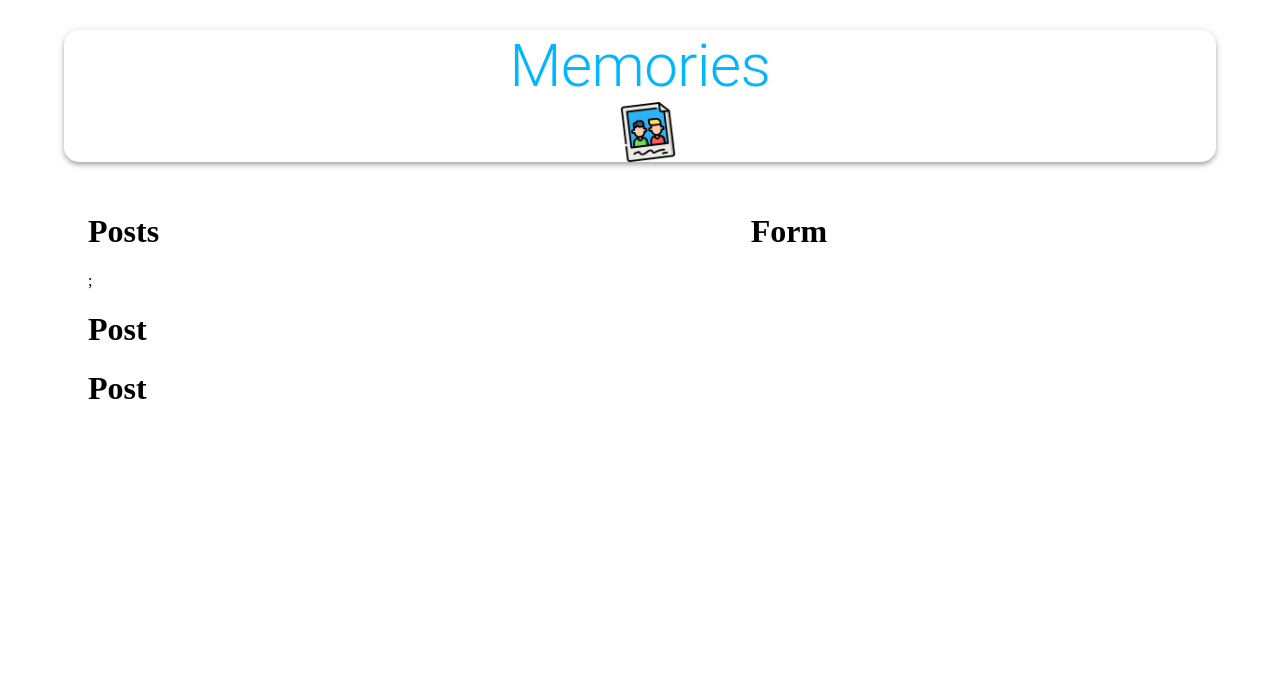
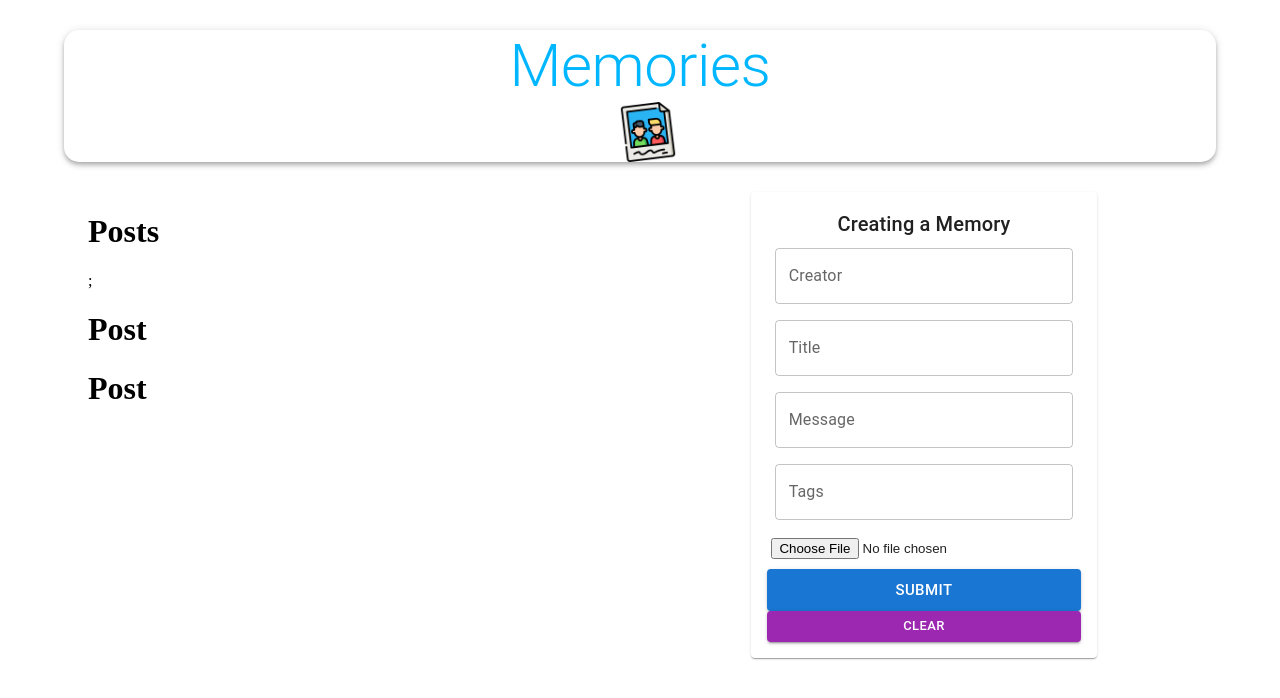
Before and after one commit to DVFon14/Memories_Project, a React (Create React App) app in the folder client/: page / in a window 1280 px wide. Shown: the top 698 px of the page. Built offline with nearby package versions, Linux system fonts and the light colour scheme; no server answers.

Commit message:
1hr, 9 min. Form styling

```diff
--- a/client/src/actions/posts.js
+++ b/client/src/actions/posts.js
@@ -1,5 +1,6 @@
 import * as api from "../api";
 
+//we are using redux thunk here because we need asynchronous logic
 export const getPosts = () => async (dispatch) => {
   try {
     const { data } = await api.fetchPosts();
--- a/client/src/components/Form/Form.js
+++ b/client/src/components/Form/Form.js
@@ -1,10 +1,113 @@
-import React from "react";
+import React, { useState } from "react";
+
+import TextField from "@mui/material/TextField";
+import Button from "@mui/material/Button";
+import Typography from "@mui/material/Typography";
+import Paper from "@mui/material/Paper";
+import FileBase from "react-file-base64";
 
 import useStyles from "./styles";
 
+//for value={postData.creator} in <textfield/>. This required import { useState }
 const Form = () => {
+  const [postData, setPostData] = useState({
+    creator: "",
+    title: "",
+    message: "",
+    tags: "",
+    selectedFile: "",
+  });
+
   const classes = useStyles();
-  return <h1>Form</h1>;
+
+  //for onSubmit in <form>
+  const handleSubmit = () => {};
+
+  const clear = () => {};
+
+  return (
+    <Paper className={classes.paper}>
+      <form
+        autoComplete="off"
+        noValidate
+        className={`${classes.root} ${classes.form}`}
+        onSubmit={handleSubmit}
+      >
+        <Typography variant="h6"> Creating a Memory</Typography>
+        <TextField
+          name="creator"
+          variant="outlined"
+          label="Creator"
+          fullWidth
+          value={postData.creator}
+          onChange={
+            (e) => setPostData({ ...postData, creator: e.target.value }) //this sets the state using an object
+          }
+        />
+
+        <TextField
+          name="title"
+          variant="outlined"
+          label="Title"
+          fullWidth
+          value={postData.title}
+          onChange={
+            (e) => setPostData({ ...postData, title: e.target.value }) //this sets the state using an object
+          }
+        />
+
+        <TextField
+          name="message"
+          variant="outlined"
+          label="Message"
+          fullWidth
+          value={postData.message}
+          onChange={
+            (e) => setPostData({ ...postData, message: e.target.value }) //this sets the state using an object
+          }
+        />
+
+        <TextField
+          name="tags"
+          variant="outlined"
+          label="Tags"
+          fullWidth
+          value={postData.tags}
+          onChange={
+            (e) => setPostData({ ...postData, tags: e.target.value }) //this sets the state using an object
+          }
+        />
+        <div className={classes.fileInput}>
+          <FileBase
+            type="file"
+            multiple={false}
+            onDone={({ base64 }) =>
+              setPostData({ ...postData, selectedFile: base64 })
+            }
+          />
+        </div>
+        <Button
+          className={classes.buttonSubmit}
+          variant="contained"
+          color="primary"
+          size="large"
+          type="submit"
+          fullWidth
+        >
+          Submit
+        </Button>
+        <Button
+          variant="contained"
+          color="secondary"
+          size="small"
+          onClick={clear}
+          fullWidth
+        >
+          Clear
+        </Button>
+      </form>
+    </Paper>
+  );
 };
 
 export default Form;
```
